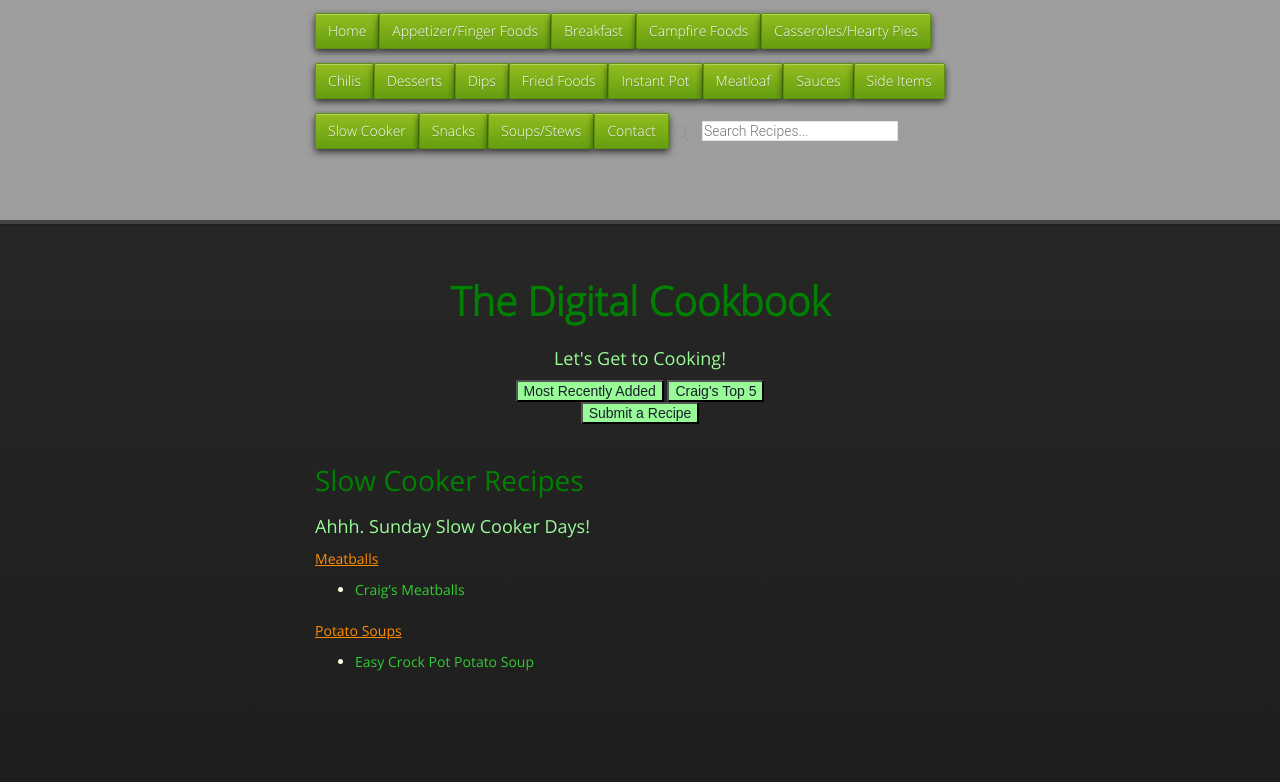
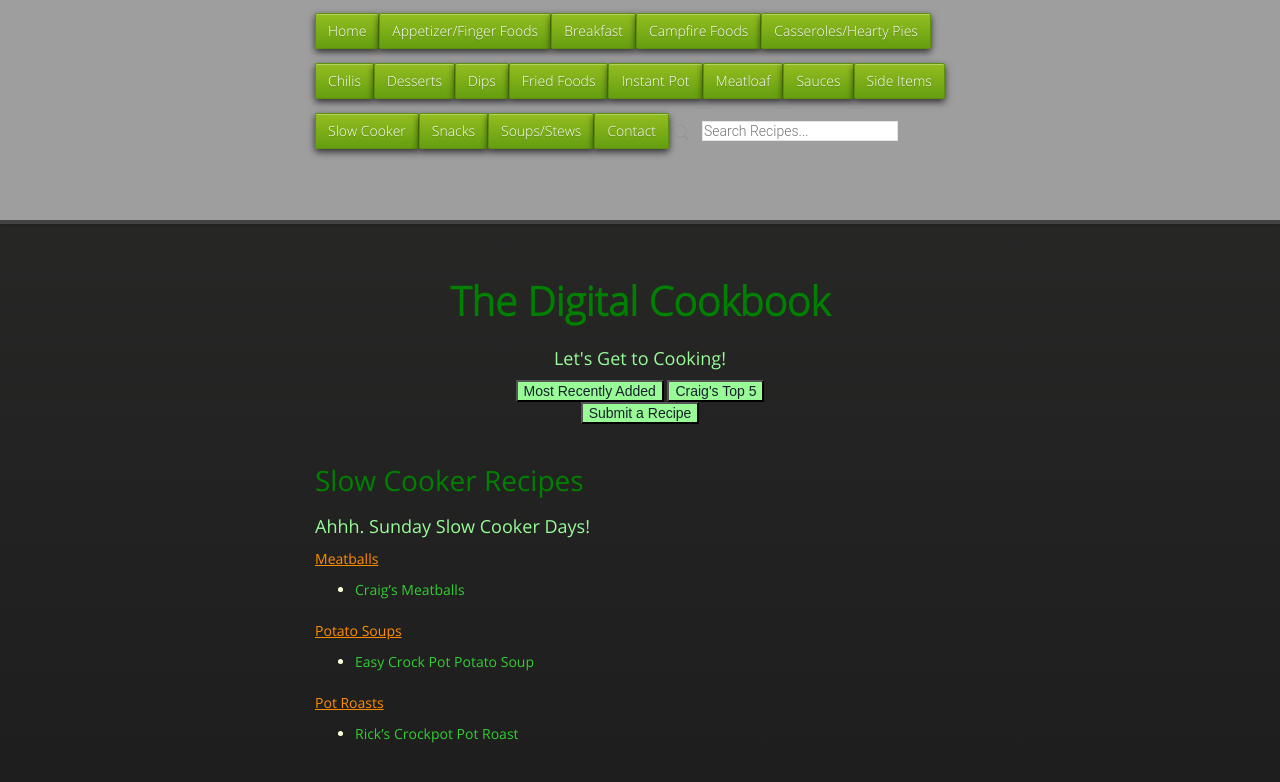
Before and after one commit to cmwillett/TheDigitalCookbook, a Jekyll site: the page built from SlowCooker.md, in a window 1280 px wide. Shown: the top 782 px of the page. Built offline with Jekyll 4.4.1, drawn with Linux system fonts in a browser that asks for light colours; nearby versions of some CDN libraries.

Commit message:
Update SlowCooker.md

```diff
--- a/SlowCooker.md
+++ b/SlowCooker.md
@@ -12,3 +12,6 @@ tags: slow,cooker,crockpot,crock,pot,meatballs,potato,soup
 
 #### Potato Soups
 * [Easy Crock Pot Potato Soup]({{site.github.url}}/SlowCooker/EasyCrockPotPotatoSoup/index.html)
+
+#### Pot Roasts
+* [Rick's Crockpot Pot Roast]({{site.github.url}}/SlowCooker/RicksCrockpotPotRoast/index.html)
```
